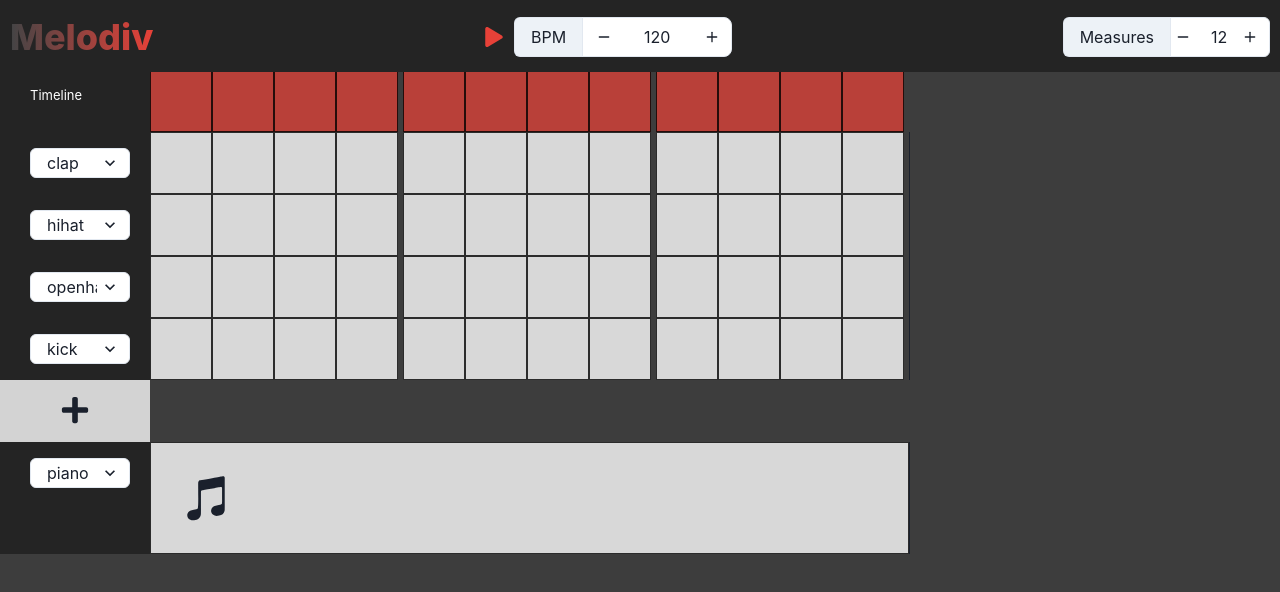
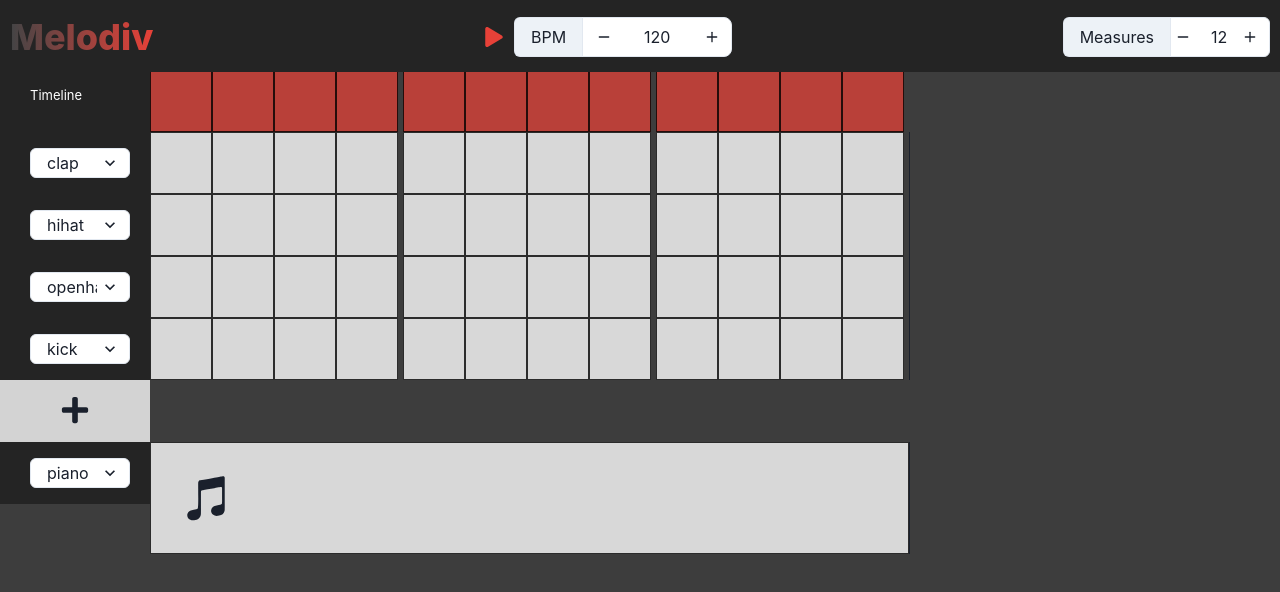
Before and after one commit to Basile-Lequeux/sandbox-music, a React (Create React App) app: page / in a window 1280 px wide. Shown: the top 592 px of the page. Built offline with nearby package versions, Linux system fonts and the light colour scheme.

Commit message:
Add fixed sidebar

```diff
--- a/src/App.js
+++ b/src/App.js
@@ -65,7 +65,7 @@ const App = () => {
             ))}
           </Sidebar>
           <Flex flexDir="column">
-            <Box borderRight={"1px"} flex={1} bg={"#3D3D3D"}>
+            <Box borderRight={"1px"} flex={1} bg={"#3D3D3D"} paddingLeft={"150px"}>
               {rhythmTrackArray.length > 0 &&
                 rhythmTrackArray.map((track) => (
                   <RhythmTrack
@@ -79,7 +79,7 @@ const App = () => {
                   />
                 ))}
             </Box>
-            <Box borderRight={"1px"} flex={1} bg={"#3D3D3D"} marginTop={"62px"}>
+            <Box borderRight={"1px"} flex={1} bg={"#3D3D3D"} marginTop={"62px"} paddingLeft={"150px"}>
               {melodicTrackArray &&
                 melodicTrackArray.map((track) => (
                   <MelodicTrack
--- a/src/Sidebar.js
+++ b/src/Sidebar.js
@@ -4,7 +4,7 @@ import {
 
 export const Sidebar = ({children}) => {
     return (
-        <Flex borderRight={"px"} bg={"#242424"} w="150px" flexDir={'column'}>
+        <Flex borderRight={"px"} bg={"#242424"} w="150px" flexDir={'column'} position={"fixed"}>
             {children}
         </Flex>
     );
--- a/src/components/CursorStart.js
+++ b/src/components/CursorStart.js
@@ -1,4 +1,4 @@
-import { Flex, Text } from "@chakra-ui/react";
+import { Flex, Text, Box } from "@chakra-ui/react";
 import { usePlayerContext } from "../PlayerContext";
 
 export default function CursorStart({ styles }) {
@@ -7,7 +7,13 @@ export default function CursorStart({ styles }) {
 
   return (
     <Flex flexDir="row" bg={"#3D3D3D"} paddingTop={"70px"}>
-      <Flex bg="#242424" justify={"center"} alignItems={"center"} h={"62px"}>
+      <Flex
+        bg="#242424"
+        justify={"center"}
+        alignItems={"center"}
+        h={"62px"}
+        position={"fixed"}
+      >
         <Text
           color={"white"}
           h={"30px"}
@@ -17,6 +23,7 @@ export default function CursorStart({ styles }) {
           Timeline
         </Text>
       </Flex>
+      <Box display={"flex"} paddingLeft={"150px"}>
         {[...Array(nbrOfBeat)].map((x, index) =>
           (index + 1) % 4 === 0 ? (
             <div
@@ -44,6 +51,7 @@ export default function CursorStart({ styles }) {
             />
           )
         )}
+      </Box>
     </Flex>
   );
 }
```
Lines whose indentation alone changed are shown as unchanged.
